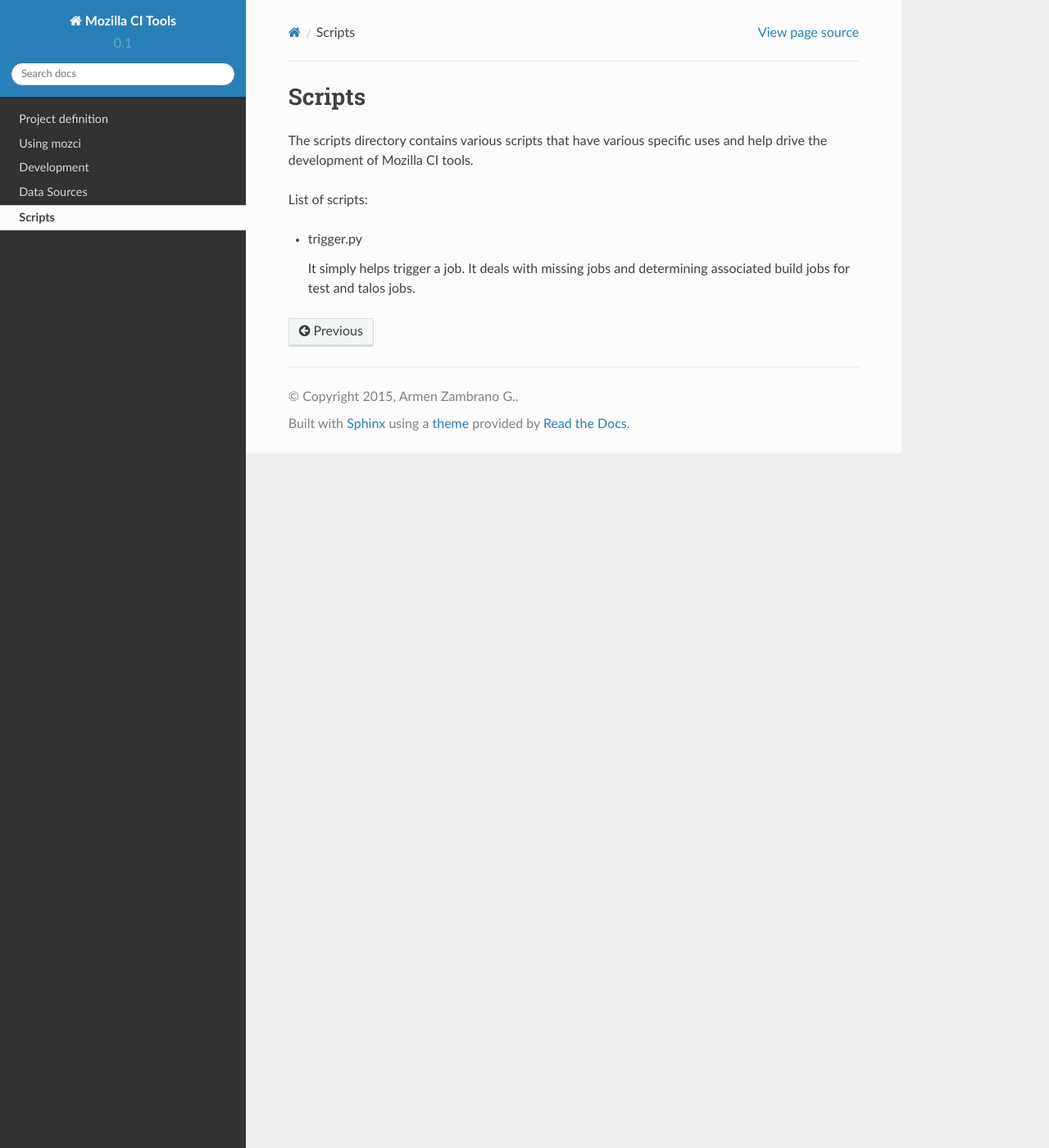
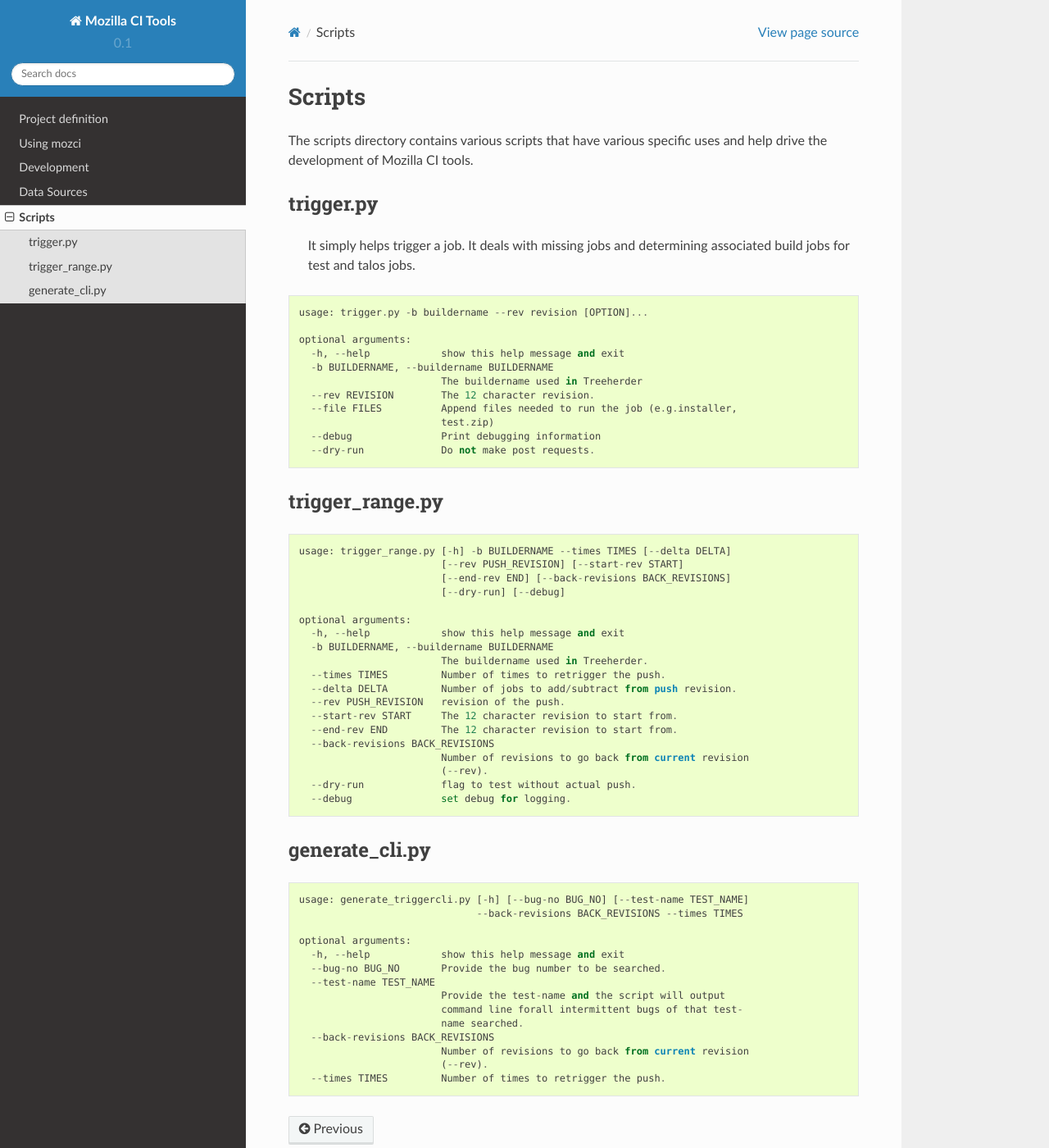
Before and after one commit to mozilla/mozilla_ci_tools, a Sphinx documentation site: the page built from docs/scripts.rst, in a window 1280 px wide and 1400 px high. Shown: the whole window at 82% size. Built offline with Sphinx 7.4.7 and the Read the Docs theme 2.0.0, drawn with Linux system fonts in a browser that asks for light colours.

Commit message:
Add usage of scripts to documentation

```diff
--- a/docs/scripts.rst
+++ b/docs/scripts.rst
@@ -4,9 +4,65 @@ Scripts
 The scripts directory contains various scripts that have various specific
 uses and help drive the development of Mozilla CI tools.
 
-List of scripts:
-
-* trigger.py
+trigger.py
+^^^^^^^^^^
 
   It simply helps trigger a job. It deals with missing jobs and determining
   associated build jobs for test and talos jobs.
+
+::
+
+    usage: trigger.py -b buildername --rev revision [OPTION]...
+
+    optional arguments:
+      -h, --help            show this help message and exit
+      -b BUILDERNAME, --buildername BUILDERNAME
+                            The buildername used in Treeherder
+      --rev REVISION        The 12 character revision.
+      --file FILES          Append files needed to run the job (e.g.installer,
+                            test.zip)
+      --debug               Print debugging information
+      --dry-run             Do not make post requests.
+
+trigger_range.py
+^^^^^^^^^^^^^^^^
+::
+
+    usage: trigger_range.py [-h] -b BUILDERNAME --times TIMES [--delta DELTA]
+                            [--rev PUSH_REVISION] [--start-rev START]
+                            [--end-rev END] [--back-revisions BACK_REVISIONS]
+                            [--dry-run] [--debug]
+
+    optional arguments:
+      -h, --help            show this help message and exit
+      -b BUILDERNAME, --buildername BUILDERNAME
+                            The buildername used in Treeherder.
+      --times TIMES         Number of times to retrigger the push.
+      --delta DELTA         Number of jobs to add/subtract from push revision.
+      --rev PUSH_REVISION   revision of the push.
+      --start-rev START     The 12 character revision to start from.
+      --end-rev END         The 12 character revision to start from.
+      --back-revisions BACK_REVISIONS
+                            Number of revisions to go back from current revision
+                            (--rev).
+      --dry-run             flag to test without actual push.
+      --debug               set debug for logging.
+
+generate_cli.py
+^^^^^^^^^^^^^^^
+::
+
+    usage: generate_triggercli.py [-h] [--bug-no BUG_NO] [--test-name TEST_NAME]
+                                  --back-revisions BACK_REVISIONS --times TIMES
+
+    optional arguments:
+      -h, --help            show this help message and exit
+      --bug-no BUG_NO       Provide the bug number to be searched.
+      --test-name TEST_NAME
+                            Provide the test-name and the script will output
+                            command line forall intermittent bugs of that test-
+                            name searched.
+      --back-revisions BACK_REVISIONS
+                            Number of revisions to go back from current revision
+                            (--rev).
+      --times TIMES         Number of times to retrigger the push.
```
